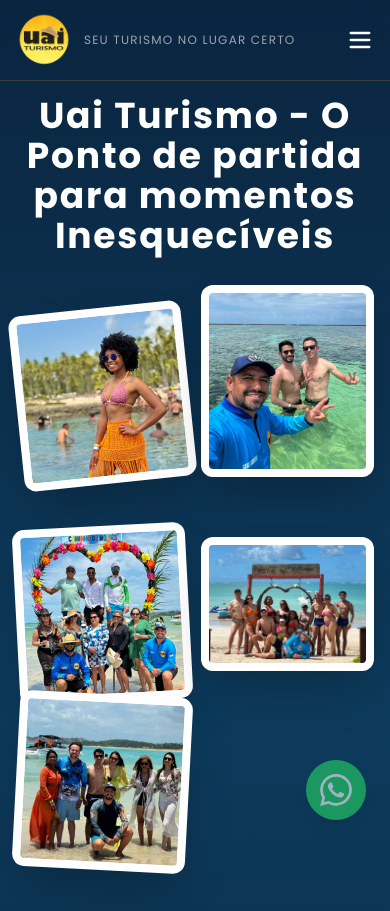
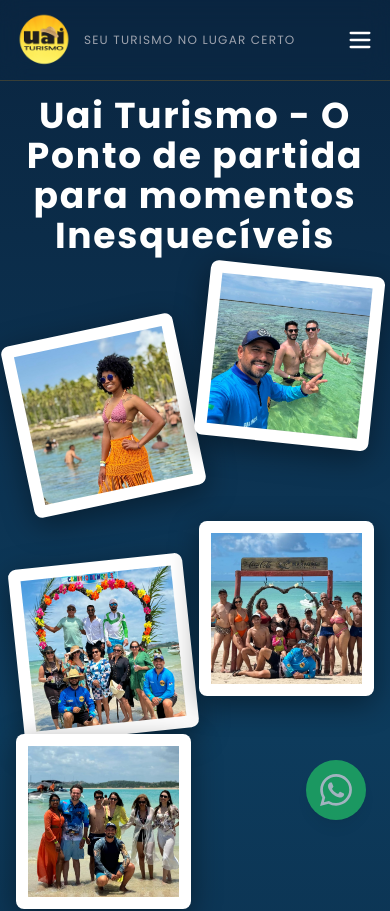
Before and after one commit to thiagohenrico/uai-turismo-eb6dbf14, a React (Vite) app: page / in a window 390 px wide. Shown: the top 911 px of the page. Built offline with nearby package versions, Linux system fonts and the light colour scheme; the HTML template or start-up script is replaced by a standard one.

Commit message:
Make hero photos polaroid grid
Update the home hero to display square, rotated polaroid-style photos in a compact mobile grid, with stronger shadows and white borders for a more attention-grabbing look.

```diff
--- a/src/components/HeroCollage.tsx
+++ b/src/components/HeroCollage.tsx
@@ -28,75 +28,75 @@ const HeroCollage = () => {
           </h1>
         </div>
 
-        {/* Photo collage */}
+        {/* Photo collage - Polaroid style */}
         <div className="relative z-10 max-w-7xl mx-auto px-4 pb-20">
-          <div className="grid grid-cols-2 md:grid-cols-5 gap-3 md:gap-4 items-center justify-center">
-            {/* Photo 1 */}
+          <div className="grid grid-cols-2 md:grid-cols-5 gap-2 md:gap-4">
+            {/* Photo 1 - Top Left */}
             <div
-              className="relative transform -rotate-6 hover:rotate-0 transition-transform duration-300 hover:scale-110 hover:z-20"
-              style={{ marginTop: '20px' }}
+              className="relative transform -rotate-12 hover:rotate-0 transition-all duration-300 hover:scale-110 hover:z-20"
+              style={{ marginTop: '40px' }}
             >
-              <div className="bg-white p-2 md:p-3 shadow-2xl rounded-lg">
+              <div className="bg-white p-3 shadow-[0_8px_30px_rgba(0,0,0,0.4)] rounded-sm">
                 <img
                   src={client2}
                   alt="Cliente curtindo nas piscinas naturais"
-                  className="w-full h-40 md:h-56 object-cover rounded"
+                  className="w-full aspect-square object-cover"
                 />
               </div>
             </div>
 
-            {/* Photo 2 */}
+            {/* Photo 2 - Center Left */}
             <div
-              className="relative transform rotate-4 hover:rotate-0 transition-transform duration-300 hover:scale-110 hover:z-20"
-              style={{ marginTop: '-10px' }}
+              className="relative transform rotate-6 hover:rotate-0 transition-all duration-300 hover:scale-110 hover:z-20"
+              style={{ marginTop: '-20px' }}
             >
-              <div className="bg-white p-2 md:p-3 shadow-2xl rounded-lg">
+              <div className="bg-white p-3 shadow-[0_8px_30px_rgba(0,0,0,0.4)] rounded-sm">
                 <img
                   src={client4}
                   alt="Amigos nas águas cristalinas de Maragogi"
-                  className="w-full h-44 md:h-64 object-cover rounded"
+                  className="w-full aspect-square object-cover"
                 />
               </div>
             </div>
 
-            {/* Photo 3 */}
+            {/* Photo 3 - Center */}
             <div
-              className="relative transform -rotate-3 hover:rotate-0 transition-transform duration-300 hover:scale-110 hover:z-20"
-              style={{ marginTop: '30px' }}
+              className="relative transform -rotate-6 hover:rotate-0 transition-all duration-300 hover:scale-110 hover:z-20"
+              style={{ marginTop: '50px' }}
             >
-              <div className="bg-white p-2 md:p-3 shadow-2xl rounded-lg">
+              <div className="bg-white p-3 shadow-[0_8px_30px_rgba(0,0,0,0.4)] rounded-sm">
                 <img
                   src={client8}
                   alt="Grupo comemorando em Maragogi"
-                  className="w-full h-40 md:h-60 object-cover rounded"
+                  className="w-full aspect-square object-cover"
                 />
               </div>
             </div>
 
-            {/* Photo 4 */}
+            {/* Photo 4 - Center Right */}
             <div
-              className="relative transform rotate-5 hover:rotate-0 transition-transform duration-300 hover:scale-110 hover:z-20"
+              className="relative transform rotate-8 hover:rotate-0 transition-all duration-300 hover:scale-110 hover:z-20"
               style={{ marginTop: '10px' }}
             >
-              <div className="bg-white p-2 md:p-3 shadow-2xl rounded-lg">
+              <div className="bg-white p-3 shadow-[0_8px_30px_rgba(0,0,0,0.4)] rounded-sm">
                 <img
                   src={client15}
                   alt="Grande grupo em Maragogi"
-                  className="w-full h-42 md:h-58 object-cover rounded"
+                  className="w-full aspect-square object-cover"
                 />
               </div>
             </div>
 
-            {/* Photo 5 */}
+            {/* Photo 5 - Top Right */}
             <div
-              className="relative transform rotate-3 hover:rotate-0 transition-transform duration-300 hover:scale-110 hover:z-20"
-              style={{ marginTop: '-20px' }}
+              className="relative transform -rotate-8 hover:rotate-0 transition-all duration-300 hover:scale-110 hover:z-20"
+              style={{ marginTop: '-10px' }}
             >
-              <div className="bg-white p-2 md:p-3 shadow-2xl rounded-lg">
+              <div className="bg-white p-3 shadow-[0_8px_30px_rgba(0,0,0,0.4)] rounded-sm">
                 <img
                   src={client30}
                   alt="Grupo feliz em Maragogi"
-                  className="w-full h-40 md:h-56 object-cover rounded"
+                  className="w-full aspect-square object-cover"
                 />
               </div>
             </div>
```
